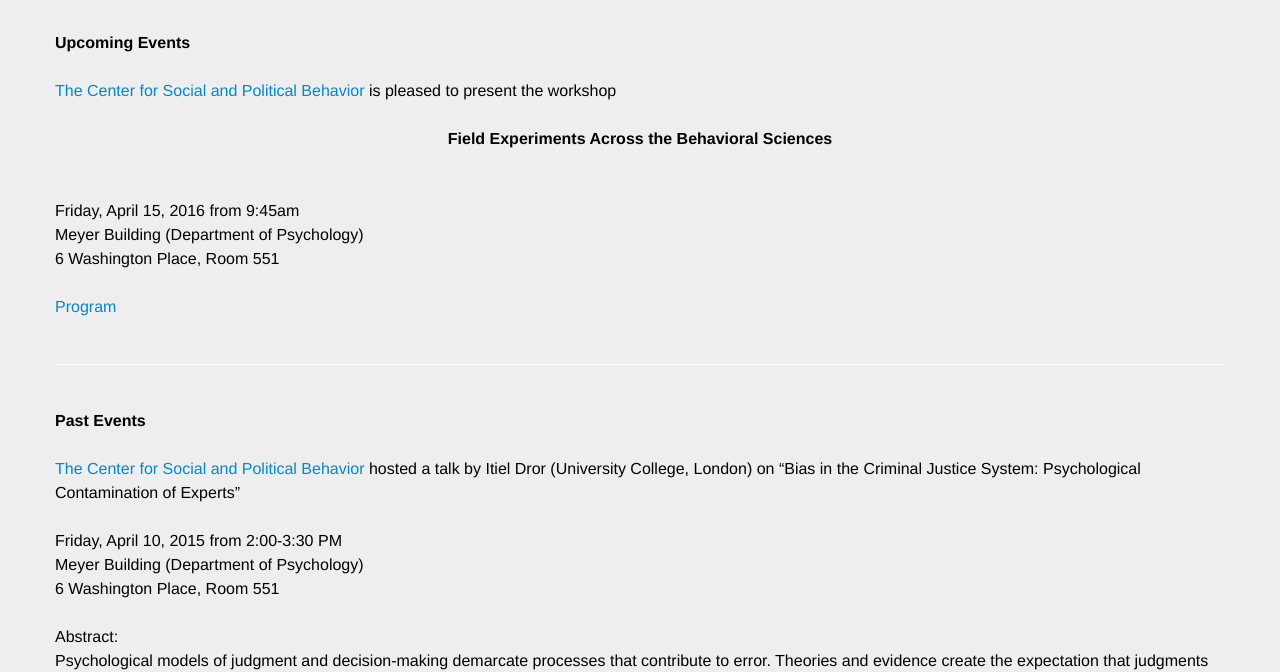
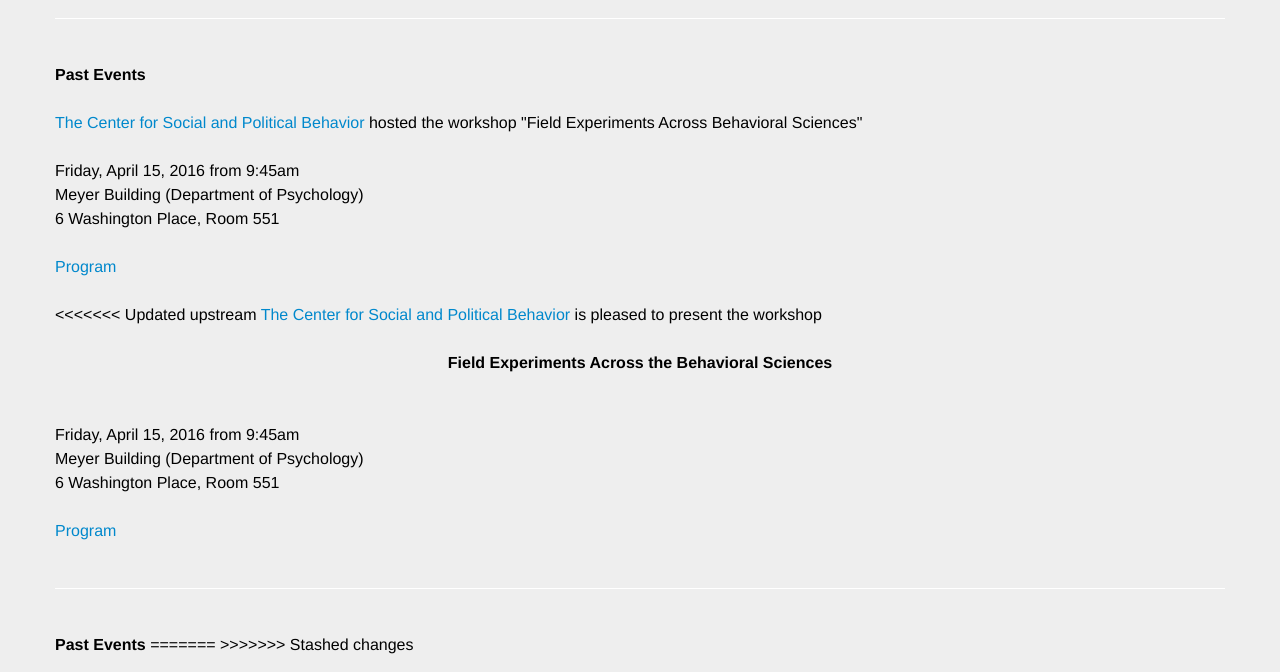
Before and after one commit to SMAPPNYU/Center-Website, a plain HTML site: page event.html in a window 1280 px wide. Shown: the part 133-805 px from the top of the page. Drawn offline with nearby package versions, Linux system fonts and the light colour scheme.

Commit message:
Update events
Remove April 15 event from index, move to past events

```diff
--- a/event.html
+++ b/event.html
@@ -48,9 +48,19 @@
     <div id="body" class="container">
       <div class="row-fluid">
         <h2 class="text-info">Events</h2>
-        <br>
-		<strong>Upcoming Events</strong>
+		<hr>
+		<br>
+		<strong>Past Events</strong>
 		<br><br>
+		<a href="http://cfspb.nyu.edu/)"> The Center for Social and Political Behavior </a> hosted the workshop "Field Experiments Across Behavioral Sciences"
+		<br><br>
+		Friday, April 15, 2016 from 9:45am<br>
+		Meyer Building (Department of Psychology)<br>
+		6 Washington Place, Room 551<br>
+		<br>
+		<a href="docs/fieldExperimentsConf_program_april2016.pdf">Program</a>
+		<br><br>
+<<<<<<< Updated upstream
 		<a href="http://cfspb.nyu.edu/)"> The Center for Social and Political Behavior </a> is pleased to present the workshop <br><br>
 		<center>
 			<strong>Field Experiments Across the Behavioral Sciences</strong>
@@ -65,6 +75,8 @@
 		<hr>
 		<br>
 		<strong>Past Events</strong>
+=======
+>>>>>>> Stashed changes
 		<br><br>
 		<a href="http://cfspb.nyu.edu/)"> The Center for Social and Political Behavior </a> hosted a talk by Itiel Dror (University College, London) on “Bias in the Criminal Justice 		System: Psychological Contamination of Experts”
 		<br><br>
```
Also changed, not shown: index.html (+4 -0 lines).
